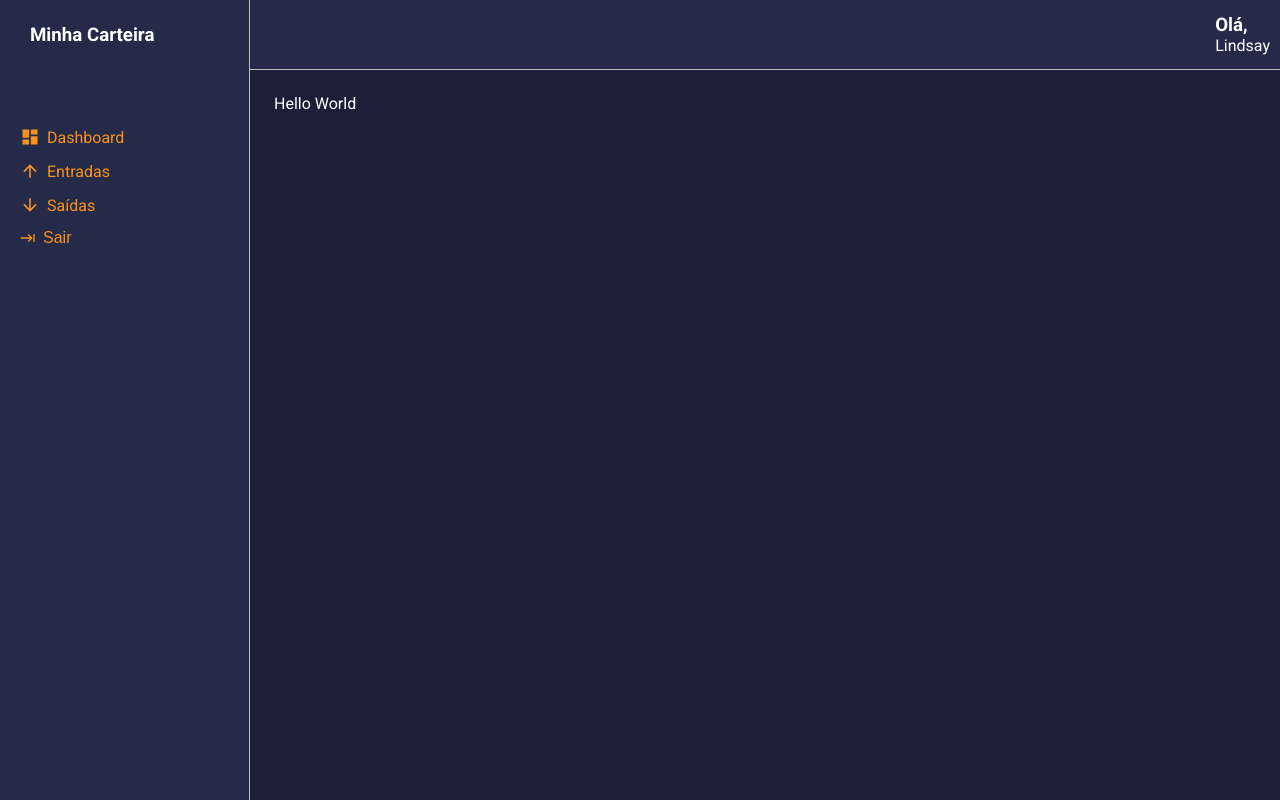
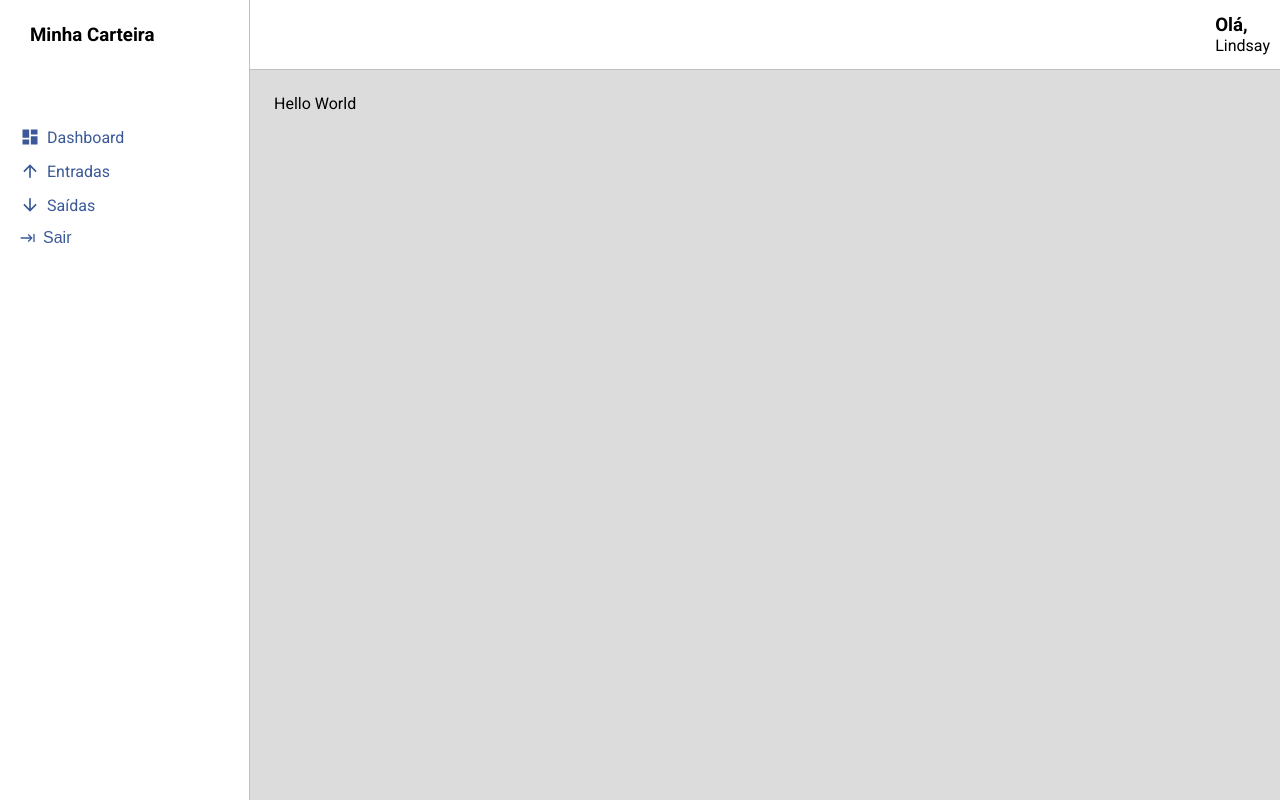
Before and after one commit to linferreira/dashboard-next, a Next.js app: page / in a window 1280 px wide. Built offline with nearby package versions, Linux system fonts and the light colour scheme.

Commit message:
feat(switch): create a Switch component

```diff
--- /dev/null
+++ b/src/common/components/context/index.ts
@@ -0,0 +1 @@
+export { default as Switch } from "./Switch";
--- /dev/null
+++ b/src/common/contexts/theme.tsx
@@ -0,0 +1,51 @@
+import React, { createContext, useState, useContext, useEffect } from "react";
+import { dark, light } from "@/styles/themes";
+import { ITheme } from "../types/theme";
+
+interface IThemeContext {
+  toogleTheme(): void;
+  theme: ITheme;
+}
+
+interface IThemeProvider {
+  children: React.ReactNode;
+}
+
+const ThemeContext = createContext<IThemeContext>({} as IThemeContext);
+
+export const ThemeProvider = ({ children }: IThemeProvider) => {
+  const [theme, setTheme] = useState<ITheme>(dark);
+
+  function toogleTheme() {
+    if (theme.title === "dark") {
+      setTheme(light);
+      localStorage.setItem("@minha-carteira:theme", JSON.stringify(light));
+    } else {
+      setTheme(dark);
+      localStorage.setItem("@minha-carteira:theme", JSON.stringify(dark));
+    }
+  }
+
+  useEffect(() => {
+    const themeSaved = localStorage.getItem("@minha-carteira:theme");
+    if (themeSaved) {
+      const parsedTheme = JSON.parse(themeSaved);
+      setTheme(parsedTheme);
+    } else {
+      setTheme(dark);
+    }
+  }, []);
+
+  // eslint-disable-next-line react-hooks/exhaustive-deps
+  const value = React.useMemo(() => ({ toogleTheme, theme }), [theme]);
+
+  return (
+    <ThemeContext.Provider value={value}>{children}</ThemeContext.Provider>
+  );
+};
+
+export const useThemeContext = () => {
+  const context = useContext(ThemeContext);
+
+  return context;
+};
--- /dev/null
+++ b/src/common/hooks/useTheme.tsx
@@ -0,0 +1,12 @@
+import { useThemeContext } from "@/contexts/theme";
+import { light } from "@/styles/themes";
+
+export const useTheme = () => {
+  const { theme } = useThemeContext();
+  return theme || light
+}
+
+export const useToogleTheme = () => {
+  const { toogleTheme } = useThemeContext();
+  return toogleTheme
+}
--- /dev/null
+++ b/src/common/types/theme.ts
@@ -0,0 +1,53 @@
+export interface ITheme {
+  title: string;
+
+  colors: {
+    primary: string;
+    secondary: string;
+    tertiary: string;
+
+    white: string;
+    black: string;
+    gray: string;
+
+    success: string;
+    info: string;
+    warning: string;
+  };
+  typography: {
+    font: {
+      weight: {
+        bold: string;
+        medium: string;
+        regular: string;
+      };
+      size: {
+        xxxs: string;
+        xxs: string;
+        xs: string;
+        sm: string;
+        md: string;
+        lg: string;
+        xl: string;
+      };
+    };
+  };
+  spacing: {
+    1: string;
+    2: string;
+    3: string;
+    4: string;
+    5: string;
+    6: string;
+    7: string;
+    8: string;
+    9: string;
+    10: string;
+    11: string;
+    12: string;
+    13: string;
+    14: string;
+    15: string;
+    16: string;
+  };
+}
--- a/src/pages/_app.tsx
+++ b/src/pages/_app.tsx
@@ -4,12 +4,15 @@ import { Global, ThemeProvider } from "@emotion/react";
 import { dark } from "@/styles/themes";
 import { Roboto } from "@next/font/google";
 import Head from 'next/head';
+import { useTheme } from "@/hooks/useTheme";
 
 const roboto = Roboto({ weight: ["400", "500", "700"], subsets: ["latin"] });
 
 function MyApp({ Component, pageProps }: AppProps) {
+const teste = useTheme()
+
   return (
-    <ThemeProvider theme={dark}>
+    <ThemeProvider theme={teste}>
       <Head>
         <title>Minha Carteira</title>
       </Head>
```
Also changed, not shown: src/common/components/context/Switch/index.tsx (added, +34 -0 lines), src/common/components/context/Switch/styles.ts (added, +11 -0 lines).
